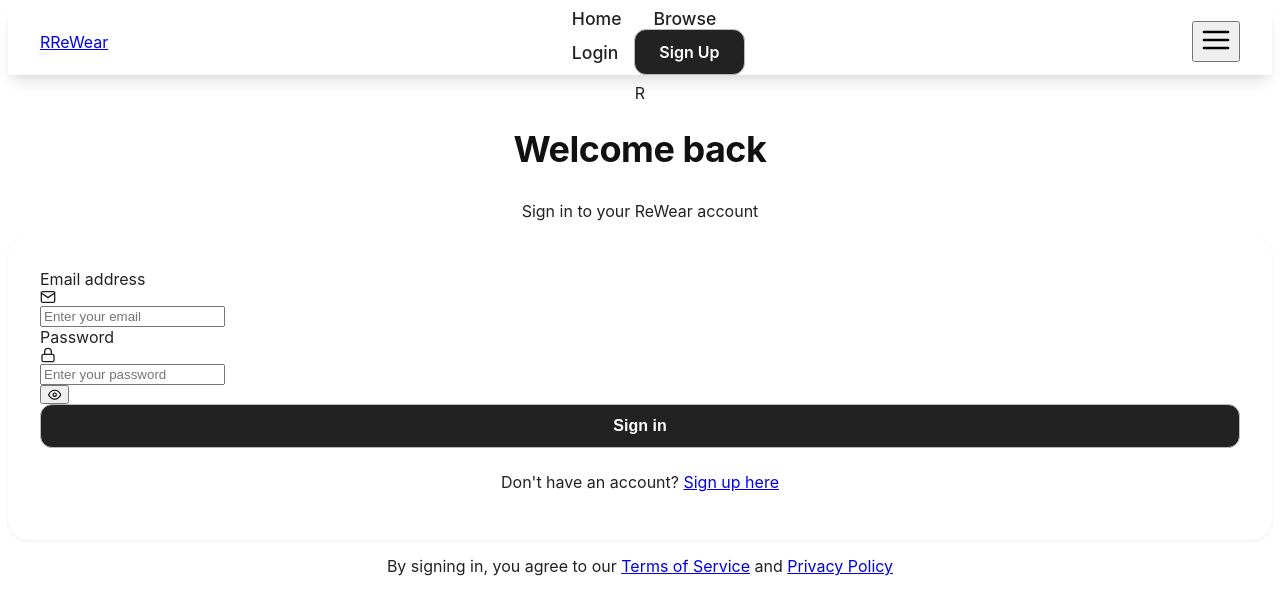
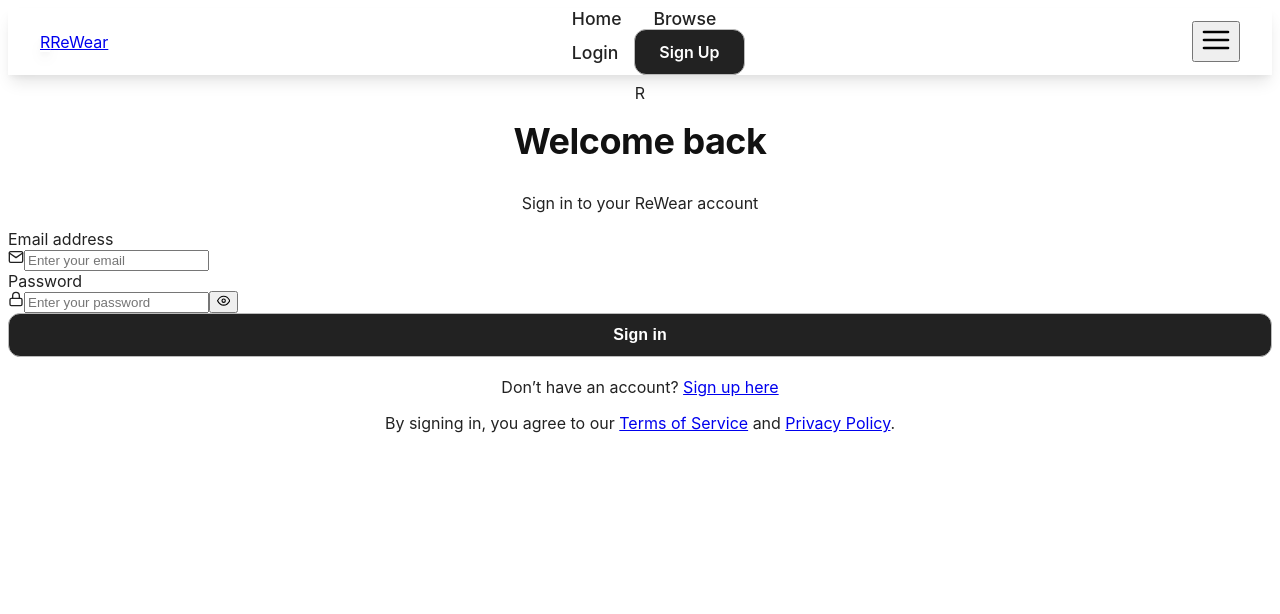
Before and after one commit to dubeyharshit0605/dubey, a React (Create React App) app in the folder client/: page /login in a window 1280 px wide. Shown: the top 614 px of the page. Built offline with nearby package versions, Linux system fonts and the light colour scheme; the HTML template or start-up script is replaced by a standard one.

Commit message:
Update Login.js

```diff
--- a/client/src/pages/Login.js
+++ b/client/src/pages/Login.js
@@ -16,19 +16,14 @@ const Login = () => {
   const navigate = useNavigate();
 
   const handleChange = (e) => {
-    setFormData({
-      ...formData,
-      [e.target.name]: e.target.value
-    });
+    setFormData({ ...formData, [e.target.name]: e.target.value });
   };
 
   const handleSubmit = async (e) => {
     e.preventDefault();
     setLoading(true);
-
     try {
       const result = await login(formData.email, formData.password);
-
       if (result.success) {
         toast.success('Welcome back!');
         navigate('/dashboard');
@@ -43,122 +38,86 @@ const Login = () => {
   };
 
   return (
-    <div className="min-h-screen bg-gray-50 flex items-center justify-center py-12 px-4 sm:px-6 lg:px-8">
+    <div className="login-wrapper px-4">
       <motion.div
-        initial={{ opacity: 0, y: 20 }}
+        initial={{ opacity: 0, y: 30 }}
         animate={{ opacity: 1, y: 0 }}
         transition={{ duration: 0.6 }}
-        className="max-w-md w-full space-y-8"
+        className="login-card"
       >
         <div className="text-center">
-          <div className="mx-auto h-12 w-12 bg-green-500 rounded-full flex items-center justify-center">
+          <div className="logo-circle">
             <span className="text-white font-bold text-xl">R</span>
           </div>
-          <h2 className="mt-6 text-3xl font-bold text-gray-900">
-            Welcome back
-          </h2>
-          <p className="mt-2 text-sm text-gray-600">
-            Sign in to your ReWear account
-          </p>
+          <h2 className="mt-4 text-3xl font-bold text-gray-900">Welcome back</h2>
+          <p className="mt-1 text-sm text-gray-600">Sign in to your ReWear account</p>
         </div>
 
-        <div className="card">
-          <div className="card-body">
-            <form className="space-y-6" onSubmit={handleSubmit}>
-              <div className="form-group">
-                <label htmlFor="email" className="form-label">
-                  Email address
-                </label>
+        <form className="mt-8 space-y-5" onSubmit={handleSubmit}>
+          <div>
+            <label htmlFor="email" className="form-label">Email address</label>
             <div className="relative">
-                  <div className="absolute inset-y-0 left-0 pl-3 flex items-center pointer-events-none">
-                    <FiMail className="h-5 w-5 text-gray-400" />
-                  </div>
+              <FiMail className="absolute left-3 top-3 text-gray-400" />
               <input
                 id="email"
                 name="email"
                 type="email"
-                    autoComplete="email"
                 required
+                placeholder="Enter your email"
                 className="form-input pl-10"
-                    placeholder="Enter your email"
                 value={formData.email}
                 onChange={handleChange}
               />
             </div>
           </div>
 
-              <div className="form-group">
-                <label htmlFor="password" className="form-label">
-                  Password
-                </label>
+          <div>
+            <label htmlFor="password" className="form-label">Password</label>
             <div className="relative">
-                  <div className="absolute inset-y-0 left-0 pl-3 flex items-center pointer-events-none">
-                    <FiLock className="h-5 w-5 text-gray-400" />
-                  </div>
+              <FiLock className="absolute left-3 top-3 text-gray-400" />
               <input
                 id="password"
                 name="password"
                 type={showPassword ? 'text' : 'password'}
-                    autoComplete="current-password"
                 required
+                placeholder="Enter your password"
                 className="form-input pl-10 pr-10"
-                    placeholder="Enter your password"
                 value={formData.password}
                 onChange={handleChange}
               />
               <button
                 type="button"
-                    className="absolute inset-y-0 right-0 pr-3 flex items-center"
+                className="absolute right-3 top-3 text-gray-400"
                 onClick={() => setShowPassword(!showPassword)}
               >
-                    {showPassword ? (
-                      <FiEyeOff className="h-5 w-5 text-gray-400" />
-                    ) : (
-                      <FiEye className="h-5 w-5 text-gray-400" />
-                    )}
+                {showPassword ? <FiEyeOff /> : <FiEye />}
               </button>
             </div>
           </div>
 
-              <div>
           <button
             type="submit"
             disabled={loading}
             className="btn btn-primary w-full"
           >
-                  {loading ? (
-                    <>
-                      <div className="spinner w-4 h-4"></div>
-                      Signing in...
-                    </>
-                  ) : (
-                    'Sign in'
-                  )}
+            {loading ? 'Signing in...' : 'Sign in'}
           </button>
-              </div>
         </form>
 
-            <div className="mt-6 text-center">
+        <div className="text-center mt-5">
           <p className="text-sm text-gray-600">
-                Don't have an account?{' '}
+            Don’t have an account?{' '}
             <Link to="/register" className="text-green-600 hover:text-green-500 font-medium">
               Sign up here
             </Link>
           </p>
         </div>
-          </div>
-        </div>
 
-        <div className="text-center">
+        <div className="text-center mt-4">
           <p className="text-xs text-gray-500">
             By signing in, you agree to our{' '}
-            <a href="#" className="text-green-600 hover:text-green-500">
-              Terms of Service
-            </a>{' '}
-            and{' '}
-            <a href="#" className="text-green-600 hover:text-green-500">
-              Privacy Policy
-            </a>
+            <a href="#" className="text-green-600 hover:text-green-500">Terms of Service</a> and{' '}
+            <a href="#" className="text-green-600 hover:text-green-500">Privacy Policy</a>.
           </p>
         </div>
       </motion.div>
```
Lines whose indentation alone changed are shown as unchanged.
